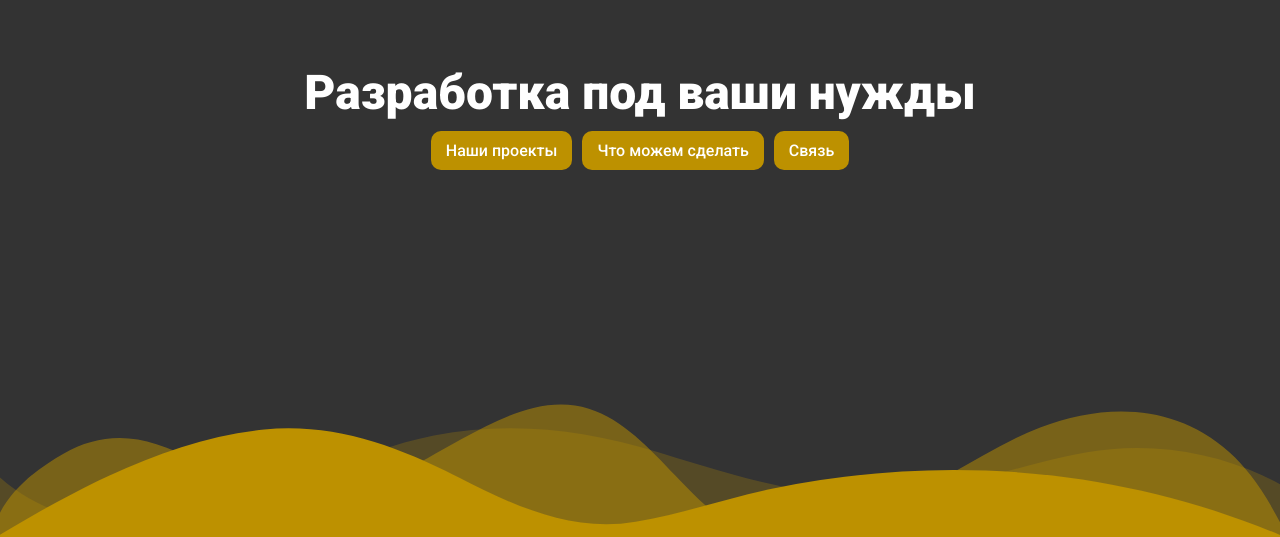
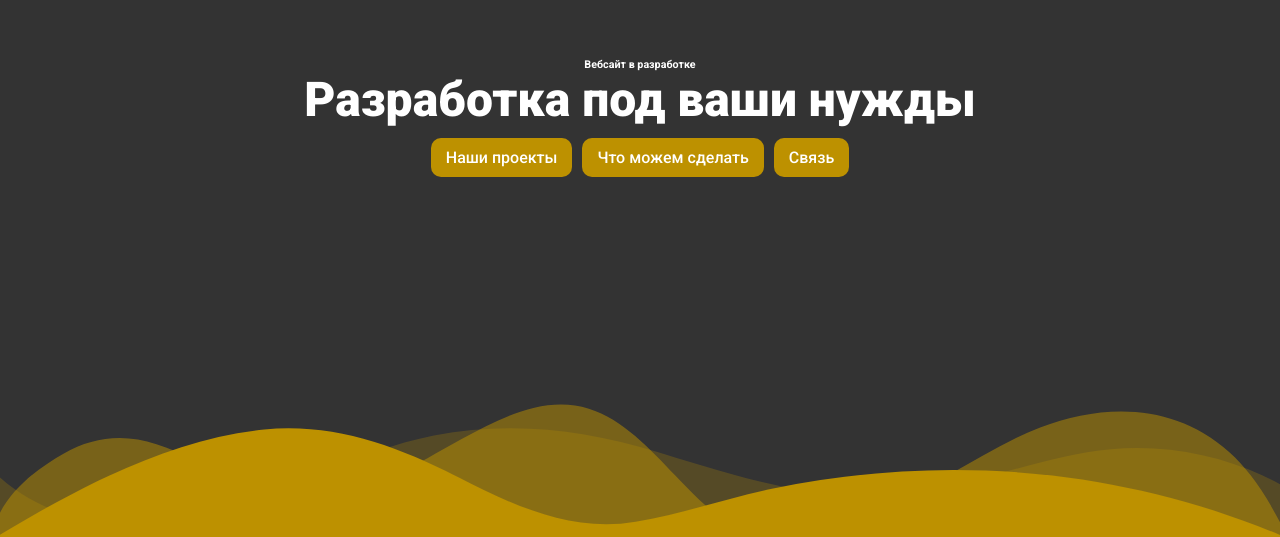
Before and after one commit to GSU-Dev/gachi-main, a plain HTML site: page index.html in a window 1280 px wide. Shown: the part 288-825 px from the top of the page. Drawn offline with Linux system fonts and the light colour scheme.

Commit message:
add some stuff

```diff
--- a/index.html
+++ b/index.html
@@ -6,10 +6,12 @@
     <meta name="viewport" content="width=device-width, initial-scale=1.0">
     <title>G.SU</title>
     <link rel="stylesheet" href="/assets/style.css">
+    <meta name="description" content="Разработка под все ваши нужды">
 </head>
 <body>
     <main>
         <section class="first">
+            <h6>Вебсайт в разработке</h6>
             <h1>Разработка под ваши нужды</h1>
             <ul>
                 <li><a href="#projects">Наши проекты</a></li>
```
